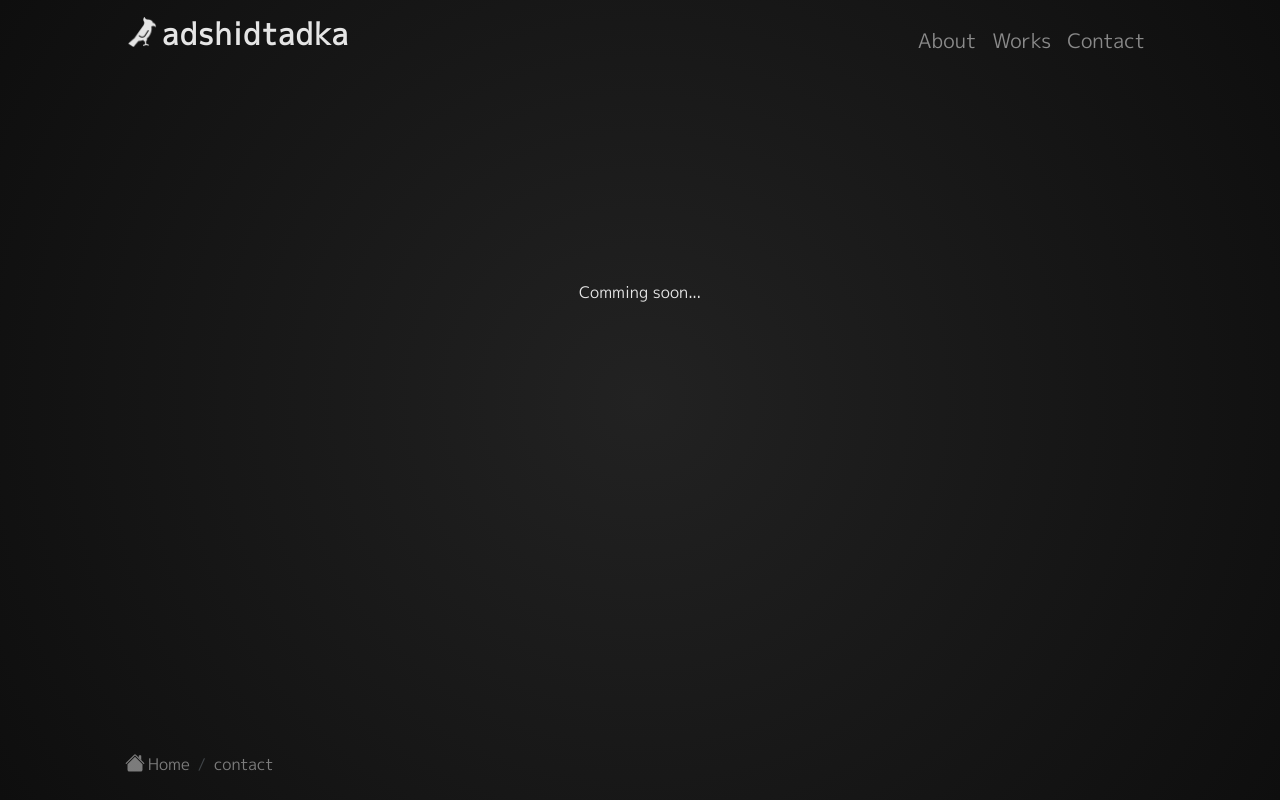
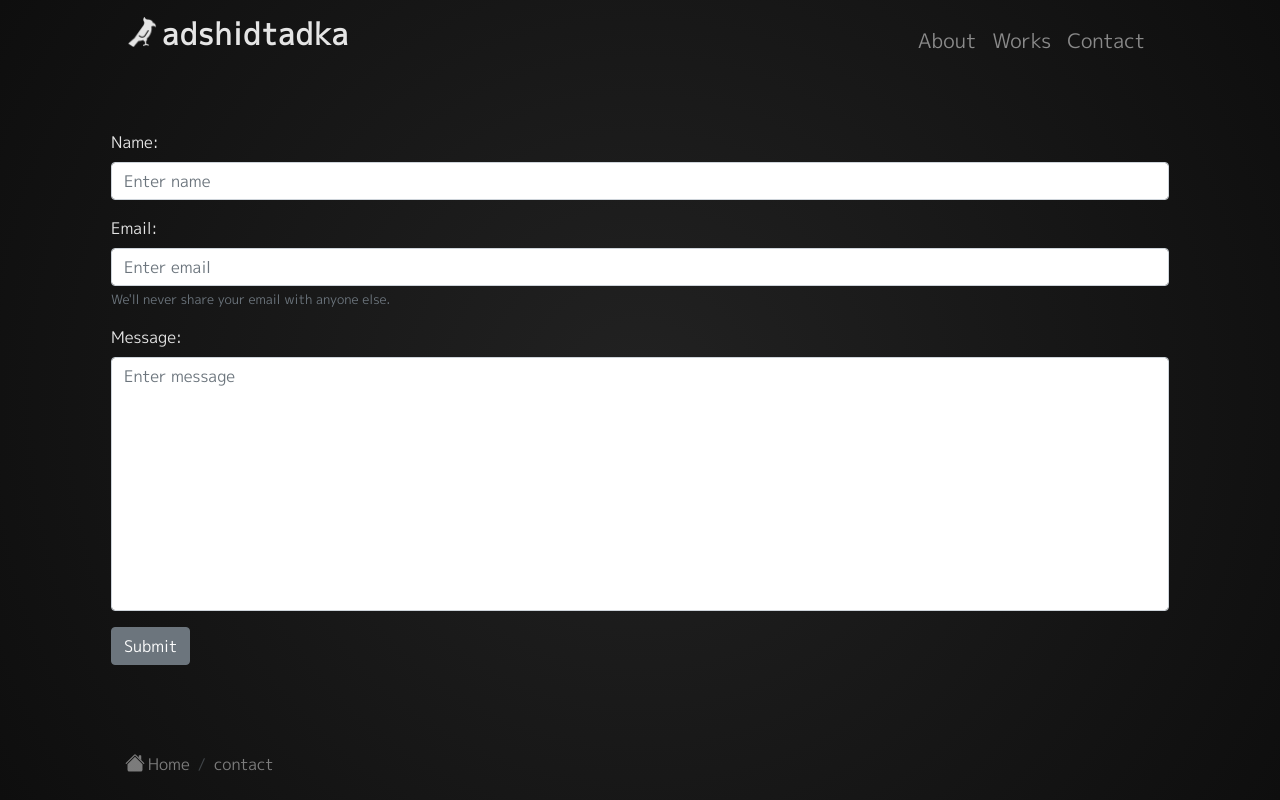
Before and after one commit to adshidtadka/portfolio, a Vue app: page /contact in a window 1280 px wide. Built offline with nearby package versions, Linux system fonts and the light colour scheme.

Commit message:
コンタクトフォームからメールを送信する

```diff
--- a/src/views/Contact.vue
+++ b/src/views/Contact.vue
@@ -1,19 +1,113 @@
 <template>
   <div id="contact">
-    Comming soon...
+    <b-form @submit.prevent="sendEmail" v-if="show">
+      <b-form-group
+        data-aos="fade-left"
+        data-aos-easing="ease-in-out"
+        data-aos-duration="1000"
+        id="input-group-2"
+        label="Name:"
+        label-for="input-2"
+      >
+        <b-form-input
+          name="from_name"
+          id="input-2"
+          v-model="form.name"
+          required
+          placeholder="Enter name"
+        ></b-form-input>
+      </b-form-group>
+
+      <b-form-group
+        data-aos="fade-right"
+        data-aos-easing="ease-in-out"
+        data-aos-duration="1000"
+        id="input-group-1"
+        label="Email:"
+        label-for="input-1"
+        description="We'll never share your email with anyone else."
+      >
+        <b-form-input
+          name="from_email"
+          id="input-1"
+          v-model="form.email"
+          type="email"
+          required
+          placeholder="Enter email"
+        ></b-form-input>
+      </b-form-group>
+
+      <b-form-group
+        data-aos="fade-right"
+        data-aos-easing="ease-in-out"
+        data-aos-duration="1000"
+        id="input-group-3"
+        label="Message:"
+        label-for="input-3"
+      >
+        <b-form-textarea
+          name="message_html"
+          id="textarea-no-resize"
+          v-model="form.message"
+          required
+          placeholder="Enter message"
+          rows="10"
+          no-resize
+        >
+        </b-form-textarea>
+      </b-form-group>
+
+      <b-button
+        data-aos="fade-left"
+        data-aos-easing="ease-in-out"
+        data-aos-duration="1000"
+        type="submit"
+        variant="secondary"
+      >
+        Submit
+      </b-button>
+    </b-form>
   </div>
 </template>
 
 <script>
+import emailjs from "emailjs-com";
+
 export default {
   name: "Contact",
+  data() {
+    return {
+      form: {
+        email: "",
+        name: "",
+        message: "",
+      },
+      show: true,
+    };
+  },
+  created() {
+    console.log(process.env.VUE_APP_FOO);
+  },
+  methods: {
+    sendEmail(e) {
+      emailjs
+        .sendForm("contact_server", "template_xxxx", e.target, "user_xxxx")
+        .then(
+          (result) => {
+            console.log("SUCCESS!", result.status, result.text);
+          },
+          (error) => {
+            console.log("FAILED...", error);
+          }
+        );
+    },
+  },
 };
 </script>
 
 <style lang="scss" scoped>
 #contact {
-  margin: 200px auto;
-  text-align: center;
+  margin: 50px auto;
   height: 100%;
 }
 </style>
```
